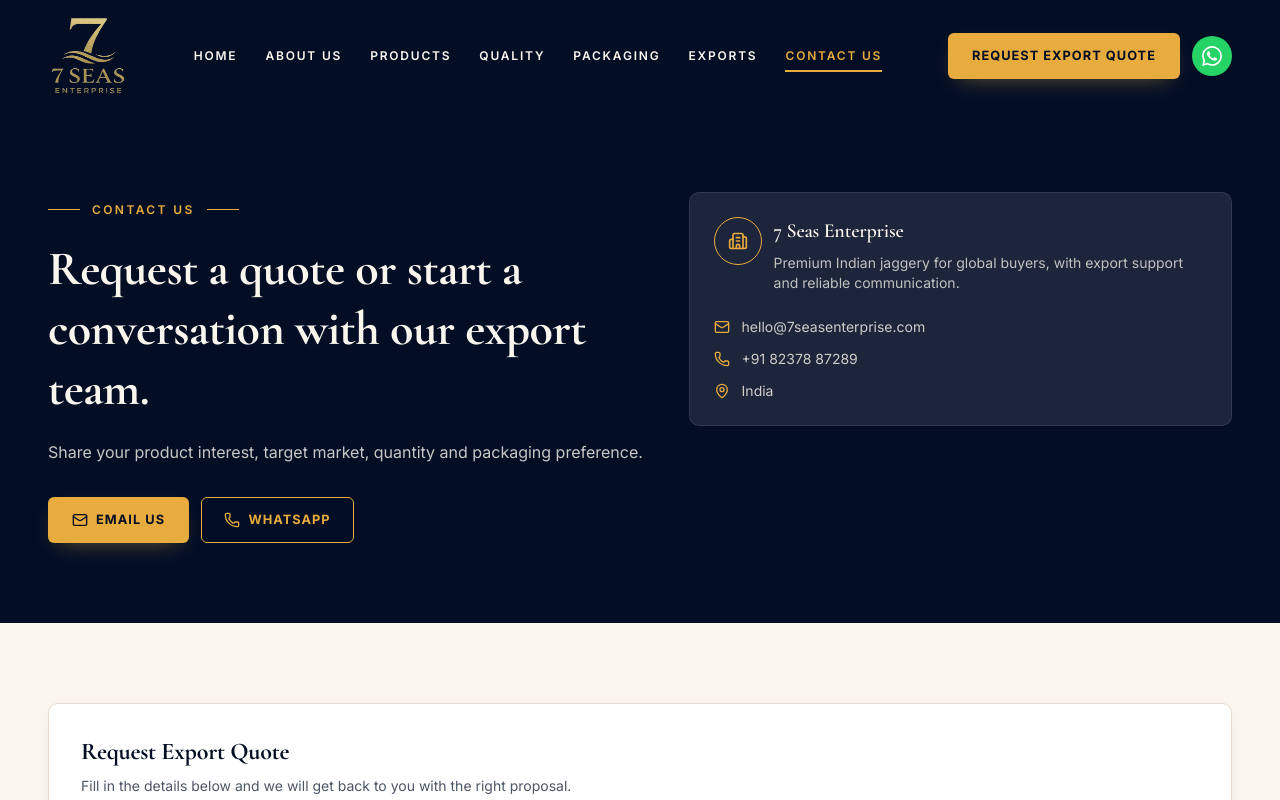
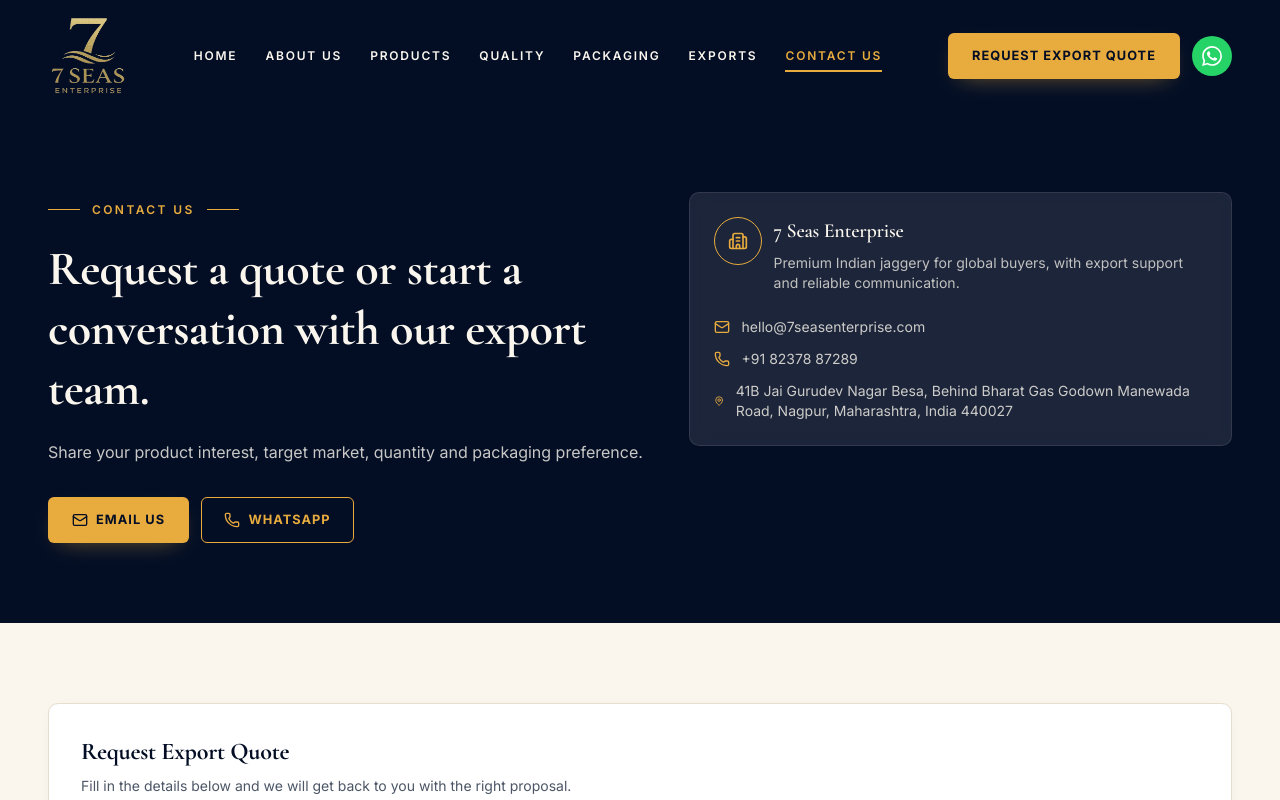
Before and after one commit to Sachin9548/sees, a React (Vite) app: page /contact in a window 1280 px wide. Shown: the top 800 px of the page. Built offline with nearby package versions, Linux system fonts and the light colour scheme.

Commit message:
address updated

```diff
--- a/src/pages/ContactPage.tsx
+++ b/src/pages/ContactPage.tsx
@@ -143,7 +143,7 @@
                 </div>
                 <div className="flex items-center gap-3">
                   <MapPin className="h-4 w-4 text-gold" />
-                  <span>India</span>
+                  <span>41B Jai Gurudev Nagar Besa, Behind Bharat Gas Godown Manewada Road, Nagpur, Maharashtra, India 440027</span>
                 </div>
               </div>
             </div>
```
